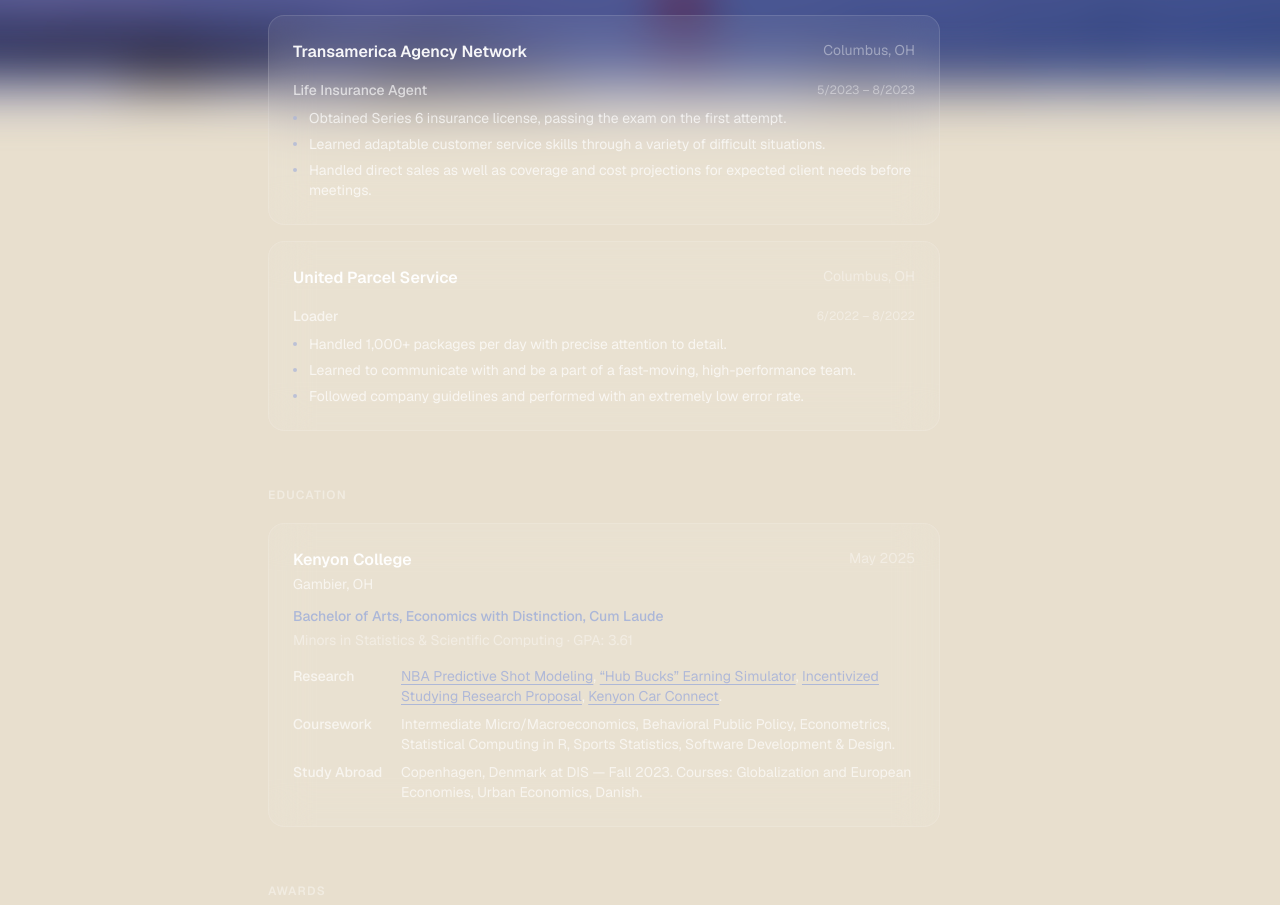
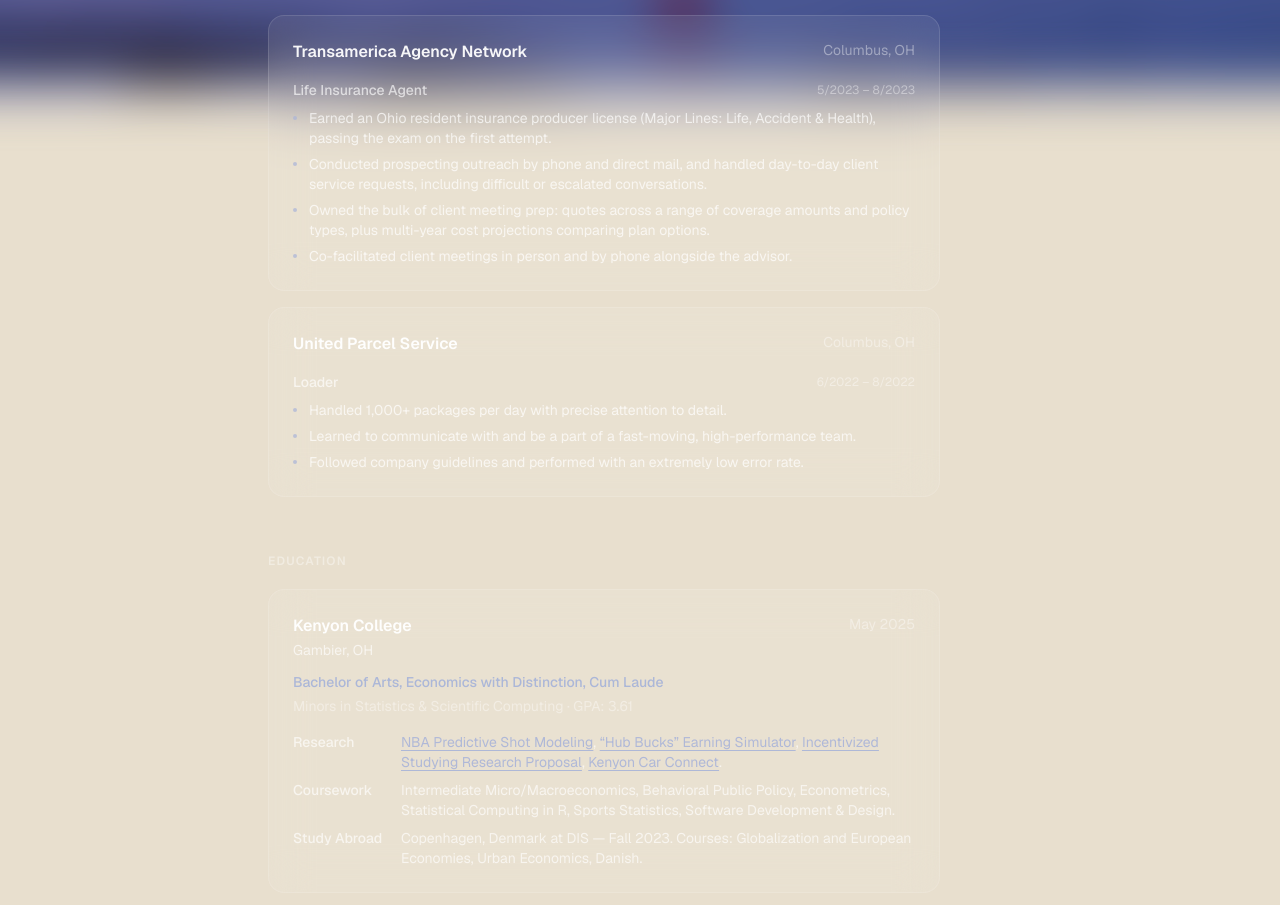
Before and after one commit to GrantCulbertson/personal-website, a Next.js app: page /resume in a window 1280 px wide. Shown: the part 819-1724 px from the top of the page. Built offline with nearby package versions, Linux system fonts and the light colour scheme.

Commit message:
Update Transamerica experience with expanded description
Co-Authored-By: Claude Opus 4.8 <noreply@anthropic.com>

```diff
--- a/app/resume/page.tsx
+++ b/app/resume/page.tsx
@@ -186,9 +186,10 @@ export default function ResumePage() {
                   title: "Life Insurance Agent",
                   period: "5/2023 – 8/2023",
                   bullets: [
-                    "Obtained Series 6 insurance license, passing the exam on the first attempt.",
-                    "Learned adaptable customer service skills through a variety of difficult situations.",
-                    "Handled direct sales as well as coverage and cost projections for expected client needs before meetings.",
+                    "Earned an Ohio resident insurance producer license (Major Lines: Life, Accident & Health), passing the exam on the first attempt.",
+                    "Conducted prospecting outreach by phone and direct mail, and handled day-to-day client service requests, including difficult or escalated conversations.",
+                    "Owned the bulk of client meeting prep: quotes across a range of coverage amounts and policy types, plus multi-year cost projections comparing plan options.",
+                    "Co-facilitated client meetings in person and by phone alongside the advisor.",
                   ],
                 },
               ]}
```
